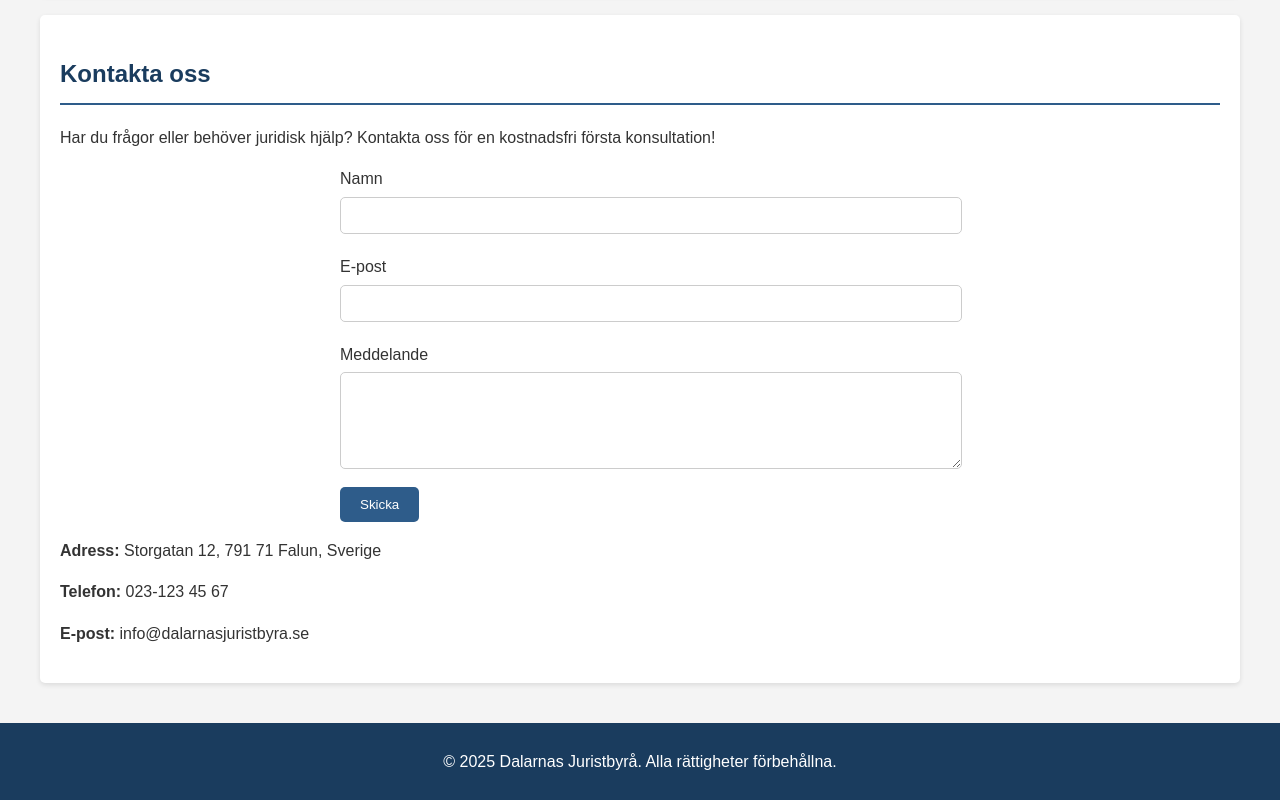
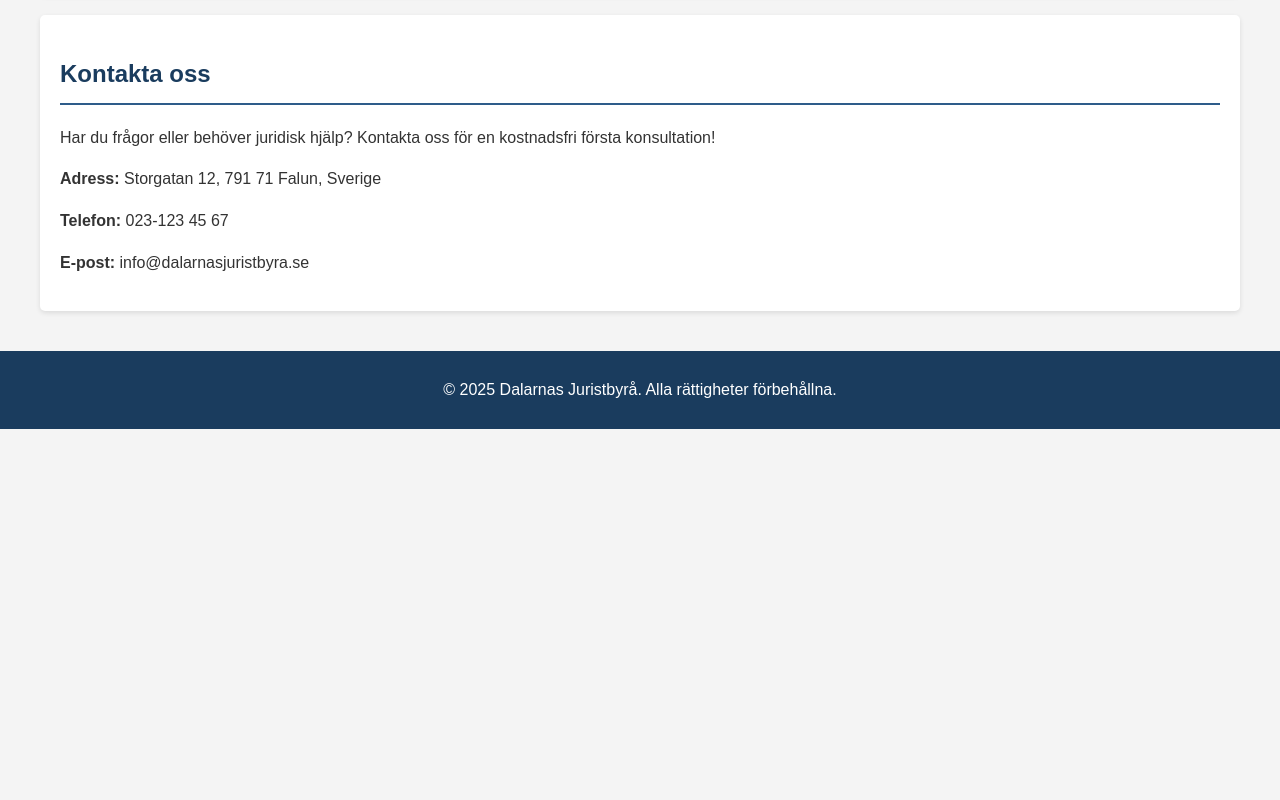
Before and after one commit to DalarnaSwedenRP/DalaJuristerna, a plain HTML site: page index.html in a window 1280 px wide. Shown: the part 840-1640 px from the top of the page. After the commit the page ends 1269 px from the top, so only its background shows below. Drawn offline with Linux system fonts and the light colour scheme.

Commit message:
Update index.html

```diff
--- a/index.html
+++ b/index.html
@@ -35,7 +35,7 @@
             font-size: 1.1em;
         }
         nav a:hover {
-            text-decoration: underline;
+            text-decoration: underline部分;
         }
         .container {
             max-width: 1200px;
@@ -153,18 +153,19 @@
             <h2>Kontakta oss</h2>
             <p>Har du frågor eller behöver juridisk hjälp? Kontakta oss för en kostnadsfri första konsultation!</p>
             <div class="contact-form">
-                <form>
-                    <label for="name">Namn</label>
-                    <input type="text" id="name" name="name" required>
-
-                    <label for="email">E-post</label>
-                    <input type="email" id="email" name="email" required>
-
-                    <label for="message">Meddelande</label>
-                    <textarea id="message" name="message" rows="5" required></textarea>
-
-                    <button type="submit">Skicka</button>
-                </form>
+                <!--Start of Tawk.to Script-->
+                <script type="text/javascript">
+                var Tawk_API=Tawk_API||{}, Tawk_LoadStart=new Date();
+                (function(){
+                var s1=document.createElement("script"),s0=document.getElementsByTagName("script")[0];
+                s1.async=true;
+                s1.src='https://embed.tawk.to/688643ff48705719206419fe/1j167j817';
+                s1.charset='UTF-8';
+                s1.setAttribute('crossorigin','*');
+                s0.parentNode.insertBefore(s1,s0);
+                })();
+                </script>
+                <!--End of Tawk.to Script-->
             </div>
             <p><strong>Adress:</strong> Storgatan 12, 791 71 Falun, Sverige</p>
             <p><strong>Telefon:</strong> 023-123 45 67</p>
```
